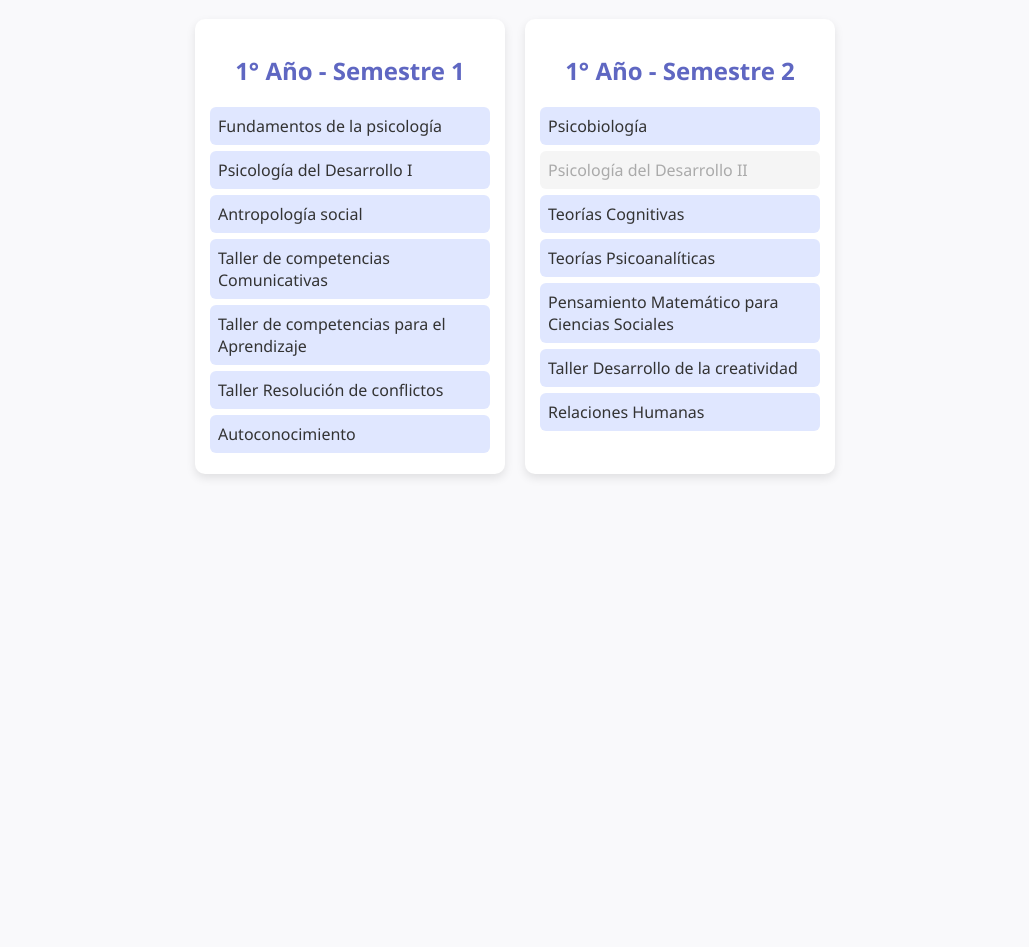
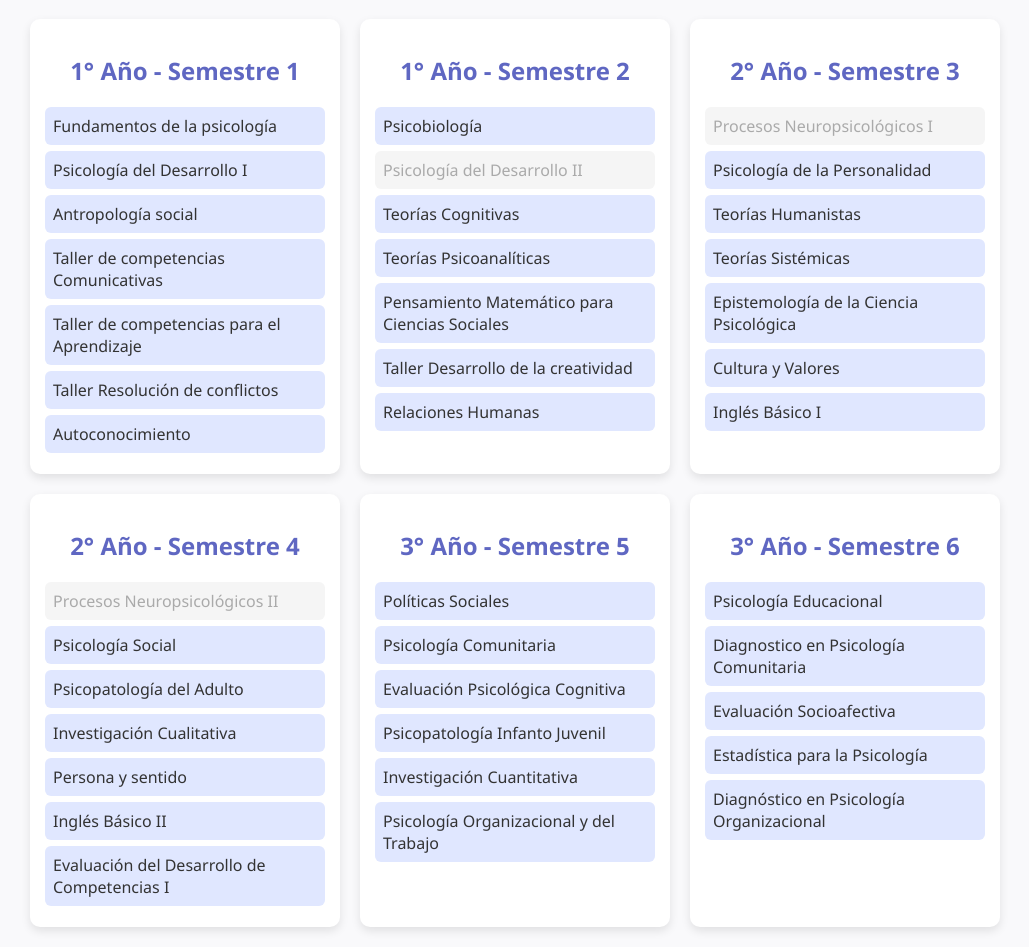
Before and after one commit to Arley1212/Malla-Piscologia, a plain HTML site: page index.html in a window 1280 px wide. Shown: the part 87-1034 px from the top of the page, without its empty margins (125-1154 px from the left). Before the commit the page ends 800 px from the top, so only its background shows below. Drawn offline with Linux system fonts and the light colour scheme.

Commit message:
Update index.html

```diff
--- a/index.html
+++ b/index.html
@@ -76,7 +76,6 @@
 <body>
 <h1>Malla Curricular Psicología UST</h1>
 <div class="malla" id="malla"></div>
-
 <script>
 const materias = [
   { nombre: "Fundamentos de la psicología", id: "fundamentos" },
@@ -86,7 +85,6 @@ const materias = [
   { nombre: "Taller de competencias para el Aprendizaje", id: "aprendizaje" },
   { nombre: "Taller Resolución de conflictos", id: "conflictos" },
   { nombre: "Autoconocimiento", id: "autoconocimiento" },
-
   { nombre: "Psicobiología", id: "psicobiologia" },
   { nombre: "Psicología del Desarrollo II", id: "desarrollo2", requiere: ["desarrollo1"] },
   { nombre: "Teorías Cognitivas", id: "cognitivas" },
@@ -94,12 +92,60 @@ const materias = [
   { nombre: "Pensamiento Matemático para Ciencias Sociales", id: "matematico" },
   { nombre: "Taller Desarrollo de la creatividad", id: "creatividad" },
   { nombre: "Relaciones Humanas", id: "relaciones" },
-  // Continuar el resto por bloques de semestre más adelante...
+  { nombre: "Procesos Neuropsicológicos I", id: "neuro1", requiere: ["psicobiologia"] },
+  { nombre: "Psicología de la Personalidad", id: "personalidad" },
+  { nombre: "Teorías Humanistas", id: "humanistas" },
+  { nombre: "Teorías Sistémicas", id: "sistemicas" },
+  { nombre: "Epistemología de la Ciencia Psicológica", id: "epistemologia" },
+  { nombre: "Cultura y Valores", id: "cultura" },
+  { nombre: "Inglés Básico I", id: "ingles1" },
+  { nombre: "Procesos Neuropsicológicos II", id: "neuro2", requiere: ["neuro1"] },
+  { nombre: "Psicología Social", id: "social" },
+  { nombre: "Psicopatología del Adulto", id: "adulto" },
+  { nombre: "Investigación Cualitativa", id: "cualitativa" },
+  { nombre: "Persona y sentido", id: "sentido" },
+  { nombre: "Inglés Básico II", id: "ingles2" },
+  { nombre: "Evaluación del Desarrollo de Competencias I", id: "evaluacion1" },
+  { nombre: "Políticas Sociales", id: "politicas" },
+  { nombre: "Psicología Comunitaria", id: "comunitaria" },
+  { nombre: "Evaluación Psicológica Cognitiva", id: "cognitiva" },
+  { nombre: "Psicopatología Infanto Juvenil", id: "infanto" },
+  { nombre: "Investigación Cuantitativa", id: "cuantitativa" },
+  { nombre: "Psicología Organizacional y del Trabajo", id: "organizacional" },
+  { nombre: "Psicología Educacional", id: "educacional" },
+  { nombre: "Diagnostico en Psicología Comunitaria", id: "diagcomunitaria" },
+  { nombre: "Evaluación Socioafectiva", id: "socioafectiva" },
+  { nombre: "Estadística para la Psicología", id: "estadistica" },
+  { nombre: "Diagnóstico en Psicología Organizacional", id: "diagorganizacional" },
+  { nombre: "Diagnóstico en Psicología Educacional", id: "diageducacional" },
+  { nombre: "Diagnóstico en Psicología Clinica", id: "diagclinica" },
+  { nombre: "Psicología Clinica y Psicoterapia", id: "psicoterapia" },
+  { nombre: "Electivo 1", id: "electivo1" },
+  { nombre: "Identidad Profesional", id: "identidad" },
+  { nombre: "Evaluación del Desarrollo de Competencias II", id: "evaluacion2" },
+  { nombre: "Intervención Psicológica I", id: "intervencion1" },
+  { nombre: "Proyecto de Investigación en Psicología", id: "proyecto" },
+  { nombre: "Electivo 2", id: "electivo2" },
+  { nombre: "Ética Profesional en Psicología", id: "etica" },
+  { nombre: "Intervención Psicológica II", id: "intervencion2" },
+  { nombre: "Seminario de Investigación en Psicología", id: "seminario" },
+  { nombre: "Electivo 3", id: "electivo3" },
+  { nombre: "Autocuidado", id: "autocuidado" },
+  { nombre: "Práctica Profesional Psicológica", id: "practica" },
+  { nombre: "Examen de Título y Grado", id: "examen" }
 ];
 
 const años = [
   { titulo: "1° Año - Semestre 1", materias: ["fundamentos", "desarrollo1", "antropologia", "comunicacion", "aprendizaje", "conflictos", "autoconocimiento"] },
   { titulo: "1° Año - Semestre 2", materias: ["psicobiologia", "desarrollo2", "cognitivas", "psicoanaliticas", "matematico", "creatividad", "relaciones"] },
+  { titulo: "2° Año - Semestre 3", materias: ["neuro1", "personalidad", "humanistas", "sistemicas", "epistemologia", "cultura", "ingles1"] },
+  { titulo: "2° Año - Semestre 4", materias: ["neuro2", "social", "adulto", "cualitativa", "sentido", "ingles2", "evaluacion1"] },
+  { titulo: "3° Año - Semestre 5", materias: ["politicas", "comunitaria", "cognitiva", "infanto", "cuantitativa", "organizacional"] },
+  { titulo: "3° Año - Semestre 6", materias: ["educacional", "diagcomunitaria", "socioafectiva", "estadistica", "diagorganizacional"] },
+  { titulo: "4° Año - Semestre 7", materias: ["diageducacional", "diagclinica", "psicoterapia", "psicometria", "electivo1", "identidad", "evaluacion2"] },
+  { titulo: "4° Año - Semestre 8", materias: ["intervencion1", "proyecto", "electivo2", "etica"] },
+  { titulo: "5° Año - Semestre 9", materias: ["intervencion2", "seminario", "electivo3", "autocuidado"] },
+  { titulo: "5° Año - Semestre 10", materias: ["practica", "examen"] }
 ];
 
 const progreso = JSON.parse(localStorage.getItem("materiasAprobadas") || "[]");
```
